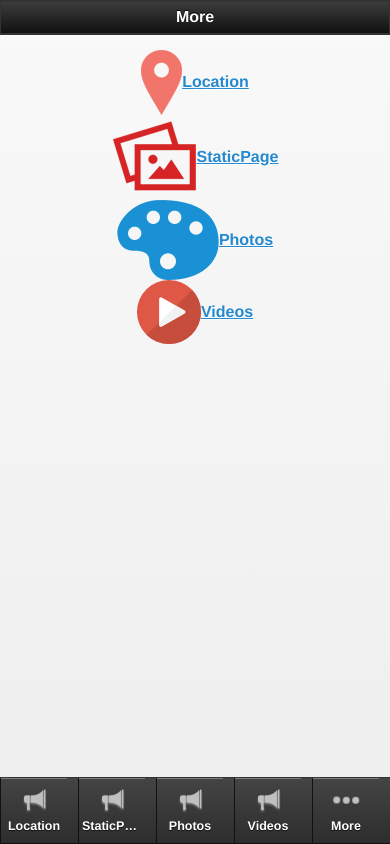
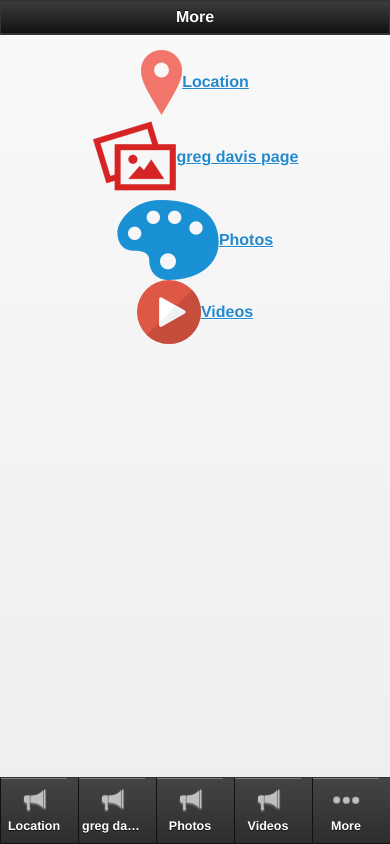
Before and after one commit to jarnailboparai/ycc_gregdavis_410, a plain HTML site: page more.html in a window 390 px wide. Drawn offline with Linux system fonts and the light colour scheme.

Commit message:
First Commit By Chance

```diff
--- a/more.html
+++ b/more.html
@@ -125,7 +125,7 @@
 						</td>
 						<td>
 							<a href="staticpage_2551.html" onclick="window.open('staticpage_2551.html','_self', 'location=yes')" >
-								<label>StaticPage</label>
+								<label>greg davis page</label>
 							</a>
 						</td>
 					</tr>
@@ -185,7 +185,7 @@
 
             <style> .nav-glyphish-example .ui-btn .ui-btn-inner { padding-top: 40px !important; width: 60px!important;}		.nav-glyphish-example .ui-btn .ui-icon { width: 30px!important; height: 30px!important; margin-left: -15px !important; box-shadow: none!important; -moz-box-shadow: none!important; -webkit-box-shadow: none!important; -webkit-border-radius: 0 !important; border-radius: 0 !important; }#tab1 .ui-icon { background:  url("icons_tech_1579.png") 50% 50% no-repeat; background-size: 50px 50px; }#tab2 .ui-icon { background:  url("icons_communication_1092.png") 50% 50% no-repeat; background-size: 50px 50px; }#tab3 .ui-icon { background:  url("64Px_-_504-11.png") 50% 50% no-repeat; background-size: 30px 30px; }#tab4 .ui-icon { background:  url("64Px_-_504-210.png") 50% 50% no-repeat; background-size: 30px 30px; }#tab5 .ui-icon { background:  url("more.png") 50% 50% no-repeat; background-size: 30px 30px; }</style>
 
-            <div data-role="footer" data-position="fixed" class="nav-glyphish-example" data-id="myfooter" data-theme="a" data-tap-toggle="false"><div data-role="navbar" class="nav-glyphish-example"><ul><li><a href="location_2550.html" id="tab2" data-icon="custom" rel="external"  data-gourl="location_2550.html" class="" onclick="window.open('location_2550.html','_self', 'location=yes')">Location</a></li><li><a href="staticpage_2551.html" id="tab2" data-icon="custom" rel="external"  data-gourl="staticpage_2551.html" class="" onclick="window.open('staticpage_2551.html','_self', 'location=yes')">StaticPage</a></li><li><a href="photosub_2552.html" id="tab2" data-icon="custom" rel="external"  data-gourl="photosub_2552.html" class="" onclick="window.open('photosub_2552.html','_self', 'location=yes')">Photos</a></li><li><a href="video_2553.html" id="tab2" data-icon="custom" rel="external"  data-gourl="video_2553.html" class="" onclick="window.open('video_2553.html','_self', 'location=yes')">Videos</a></li><li><a href="more.html" id="tab5" data-icon="custom" rel="external">More</a></li></ul></div></div>
+            <div data-role="footer" data-position="fixed" class="nav-glyphish-example" data-id="myfooter" data-theme="a" data-tap-toggle="false"><div data-role="navbar" class="nav-glyphish-example"><ul><li><a href="location_2550.html" id="tab2" data-icon="custom" rel="external"  data-gourl="location_2550.html" class="" onclick="window.open('location_2550.html','_self', 'location=yes')">Location</a></li><li><a href="staticpage_2551.html" id="tab2" data-icon="custom" rel="external"  data-gourl="staticpage_2551.html" class="" onclick="window.open('staticpage_2551.html','_self', 'location=yes')">greg davis page</a></li><li><a href="photosub_2552.html" id="tab2" data-icon="custom" rel="external"  data-gourl="photosub_2552.html" class="" onclick="window.open('photosub_2552.html','_self', 'location=yes')">Photos</a></li><li><a href="video_2553.html" id="tab2" data-icon="custom" rel="external"  data-gourl="video_2553.html" class="" onclick="window.open('video_2553.html','_self', 'location=yes')">Videos</a></li><li><a href="more.html" id="tab5" data-icon="custom" rel="external">More</a></li></ul></div></div>
 
         </div>
 
```
Also changed, not shown: index.html (+1 -1 lines), staticpage_2551.html (+2 -2 lines), video_2553.html (+1 -1 lines).
